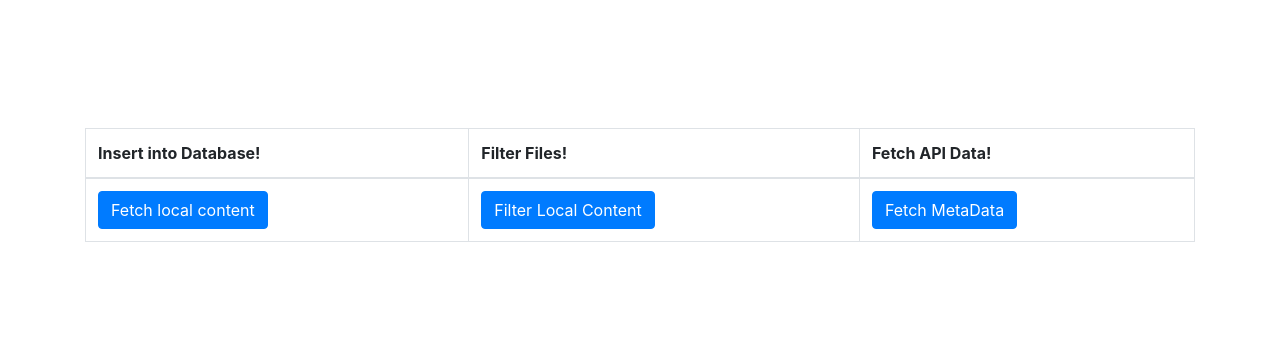
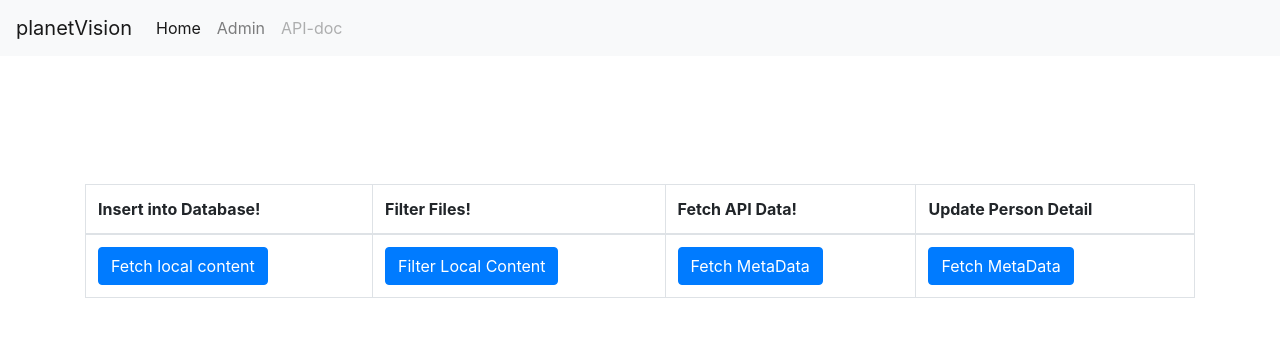
Before and after one commit to gahan9/mdb, a Django app: template moviesHaven/templates/index.html in a window 1280 px wide. Shown: the top 337 px of the page. Run offline with Django 3.2, Linux system fonts and the light colour scheme; the template is opened without the code that fills it, so the values that code supplies are empty; some libraries are stand-ins or nearby versions.

Commit message:
[CHANGE] exclude kids,documentries from movie filter, update person data

```diff
--- a/moviesHaven/templates/index.html
+++ b/moviesHaven/templates/index.html
@@ -7,6 +7,9 @@
     <link href="https://maxcdn.bootstrapcdn.com/bootstrap/4.0.0/css/bootstrap.min.css" rel="stylesheet">
 </head>
 <body>
+{% block navbar %}
+    {% include 'navbar.html' %}
+{% endblock %}
 <div class="container" style="margin-top: 10%">
     <table class="table table-bordered">
         <thead>
@@ -14,6 +17,7 @@
             <th scope="col">Insert into Database!</th>
             <th scope="col">Filter Files!</th>
             <th scope="col">Fetch API Data!</th>
+            <th scope="col">Update Person Detail</th>
         </tr>
         </thead>
         <tbody>
@@ -39,6 +43,13 @@
                     </button>
                 </form>
             </td>
+            <td>
+                <form action="{% url 'index' task='update_person_data' %}">
+                    <button class="btn btn-primary" type="submit">
+                        {% trans "Fetch MetaData" %}
+                    </button>
+                </form>
+            </td>
         </tr>
         </tbody>
     </table>
--- /dev/null
+++ b/moviesHaven/templates/navbar.html
@@ -0,0 +1,37 @@
+<nav class="navbar navbar-expand-lg navbar-light bg-light">
+    <a class="navbar-brand" href="#">planetVision</a>
+    <button class="navbar-toggler" type="button" data-toggle="collapse" data-target="#navbarSupportedContent"
+            aria-controls="navbarSupportedContent" aria-expanded="false" aria-label="Toggle navigation">
+        <span class="navbar-toggler-icon"></span>
+    </button>
+
+    <div class="collapse navbar-collapse" id="navbarSupportedContent">
+        <ul class="navbar-nav mr-auto">
+            <li class="nav-item active">
+                <a class="nav-link" href="{% url 'index' %}">Home <span class="sr-only">(current)</span></a>
+            </li>
+            <li class="nav-item">
+                <a class="nav-link" href="{% url "admin:index" %}">Admin</a>
+            </li>
+            <!-- <li class="nav-item dropdown">
+                <a class="nav-link dropdown-toggle" href="#" id="navbarDropdown" role="button" data-toggle="dropdown"
+                   aria-haspopup="true" aria-expanded="false">
+                    Dropdown
+                </a>
+                <div class="dropdown-menu" aria-labelledby="navbarDropdown">
+                    <a class="dropdown-item" href="#">Action</a>
+                    <a class="dropdown-item" href="#">Another action</a>
+                    <div class="dropdown-divider"></div>
+                    <a class="dropdown-item" href="#">Something else here</a>
+                </div>
+            </li>-->
+            <li class="nav-item">
+                <a class="nav-link disabled" href="/api/">API-doc</a>
+            </li>
+        </ul>
+        <!--<form class="form-inline my-2 my-lg-0">
+            <input class="form-control mr-sm-2" type="search" placeholder="Search" aria-label="Search">
+            <button class="btn btn-outline-success my-2 my-sm-0" type="submit">Search</button>
+        </form>-->
+    </div>
+</nav>
--- a/moviesHaven/urls.py
+++ b/moviesHaven/urls.py
@@ -1,5 +1,5 @@
 from django.conf.urls import url
-from django.urls import path, include
+from django.urls import path, include, re_path
 from django.views.generic import RedirectView
 
 from . import views
@@ -20,6 +20,7 @@ router.register(r'menu', viewsets.SubMenuStructureViewSet)
 
 urlpatterns = [
     path('', views.HomePageView.as_view(), name='index'),
+    path('<slug:task>', views.HomePageView.as_view(), name='index'),
     path('api/', include(router.urls)),
     # path('api/v1/', RedirectView.as_view(url='/api/')),
     path('insert_raw_data/', views.insert_raw_data, name='insert_raw_data'),
--- a/mysite/tmdb_settings.py
+++ b/mysite/tmdb_settings.py
@@ -9,7 +9,7 @@ TMDB_SEASON_URL = TMDB_TV_URL + "/season/{season_number}"
 TMDB_EPISODE_URL = TMDB_SEASON_URL + "/episode/{episode_number}"
 TMDB_EPISODE_CREDITS_URL = TMDB_EPISODE_URL + "/credits"
 TMDB_TRAILER_URL = TMDB_MOVIE_URL + "/videos"
-TMDB_PERSON_URL = TMDB_BASE_URL + "/person/{id}"
+TMDB_PERSON_URL = TMDB_BASE_URL + "person/{id}"
 
 TMDB_BACKDROP_PATH = TMDB_IMAGE_URL + "w780"
 TMDB_POSTER_PATH = TMDB_IMAGE_URL + "w300"
```
Also changed, not shown: moviesHaven/models.py (+11 -2 lines), moviesHaven/utils.py (+20 -2 lines), moviesHaven/views.py (+28 -2 lines), moviesHaven/viewsets.py (+7 -3 lines).
